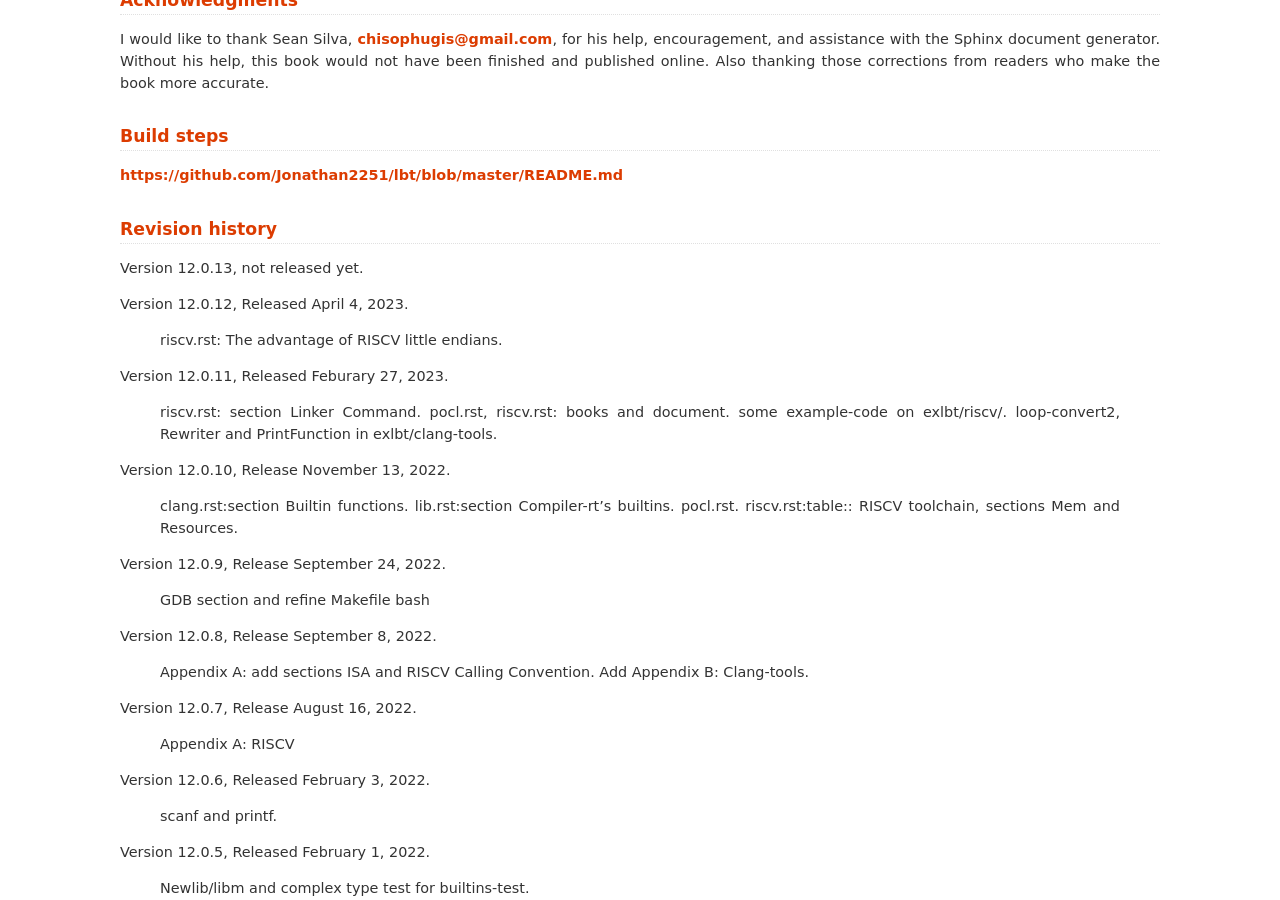
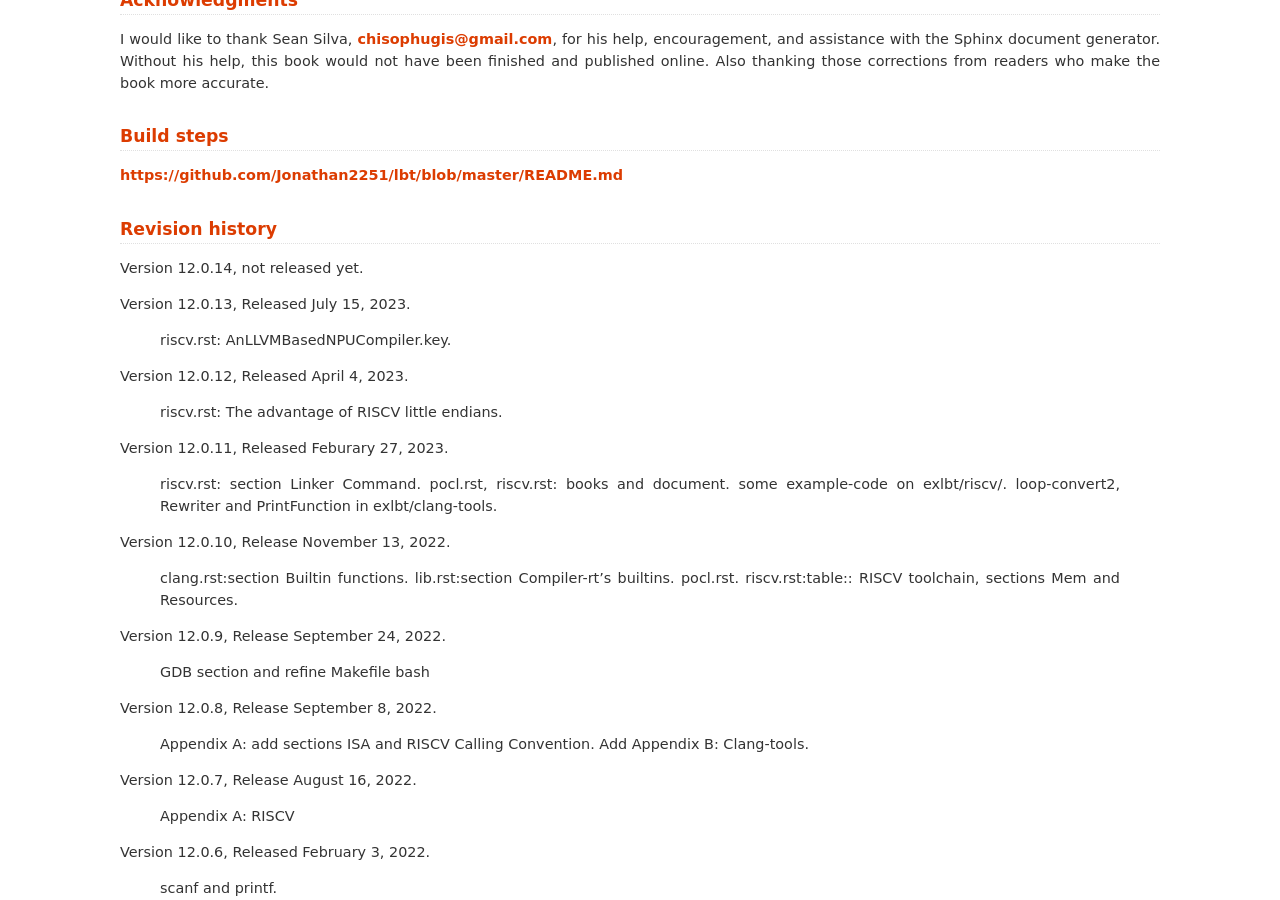
Before and after one commit to Jonathan2251/lbt, a Sphinx documentation site: the page built from source/about.rst, in a window 1280 px wide and 900 px high, scrolled down 535 px. Built offline with Sphinx 7.4.7, drawn with Linux system fonts in a browser that asks for light colours.

Commit message:
release_12_0_13

```diff
--- a/source/about.rst
+++ b/source/about.rst
@@ -38,7 +38,11 @@ https://github.com/Jonathan2251/lbt/blob/master/README.md
 Revision history
 ----------------
 
-Version 12.0.13, not released yet.
+Version 12.0.14, not released yet.
+
+Version 12.0.13, Released July 15, 2023.
+
+  riscv.rst: AnLLVMBasedNPUCompiler.key.
 
 Version 12.0.12, Released April 4, 2023.
 
--- a/source/conf.py
+++ b/source/conf.py
@@ -65,9 +65,9 @@ author = u'Chen Chung-Shu'
 # built documents.
 #
 # The short X.Y version.
-version = u'12.0.12'
+version = u'12.0.13'
 # The full version, including alpha/beta/rc tags.
-release = u'12.0.12'
+release = u'12.0.13'
 
 # The language for content autogenerated by Sphinx. Refer to documentation
 # for a list of supported languages.
```
